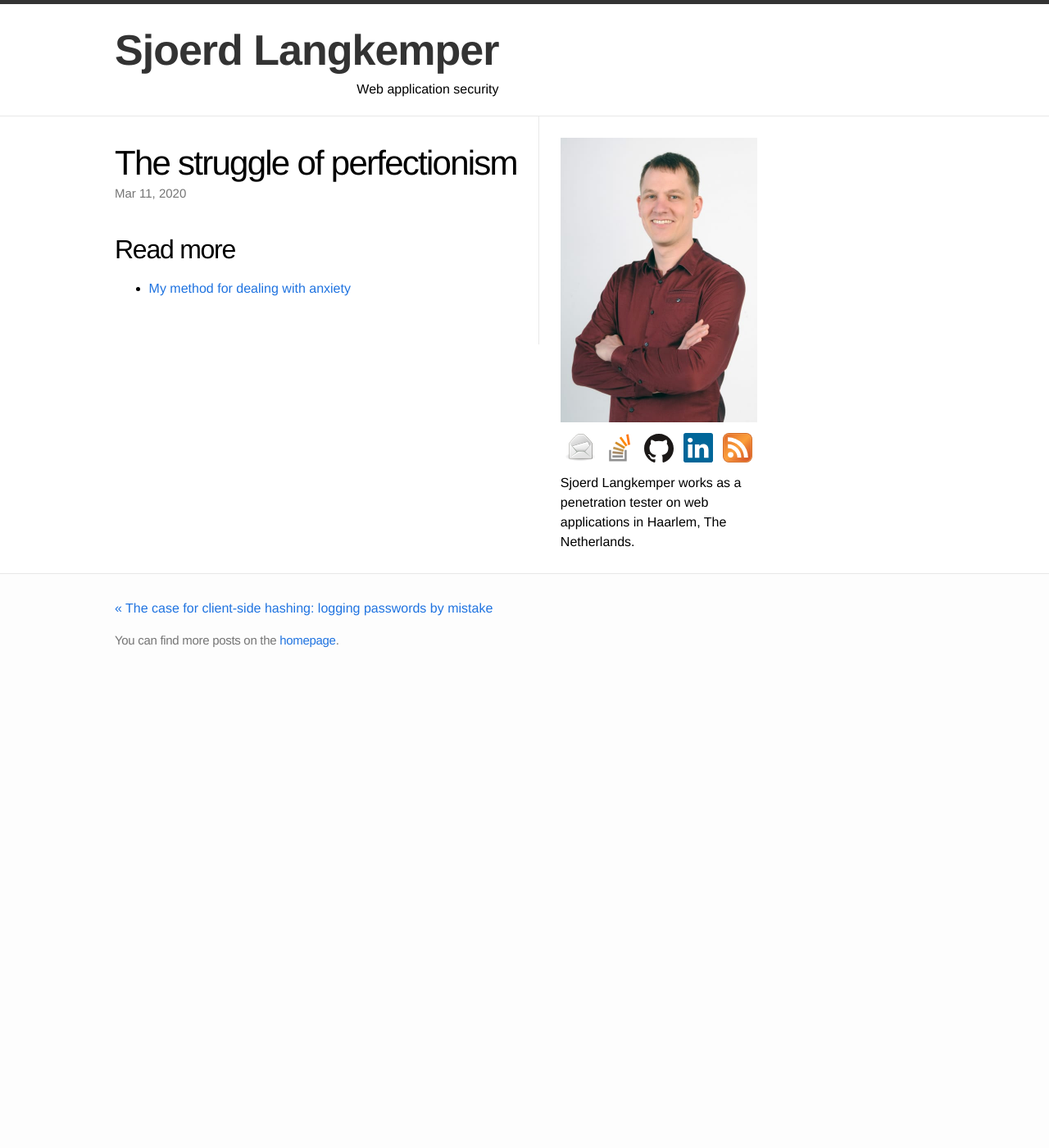
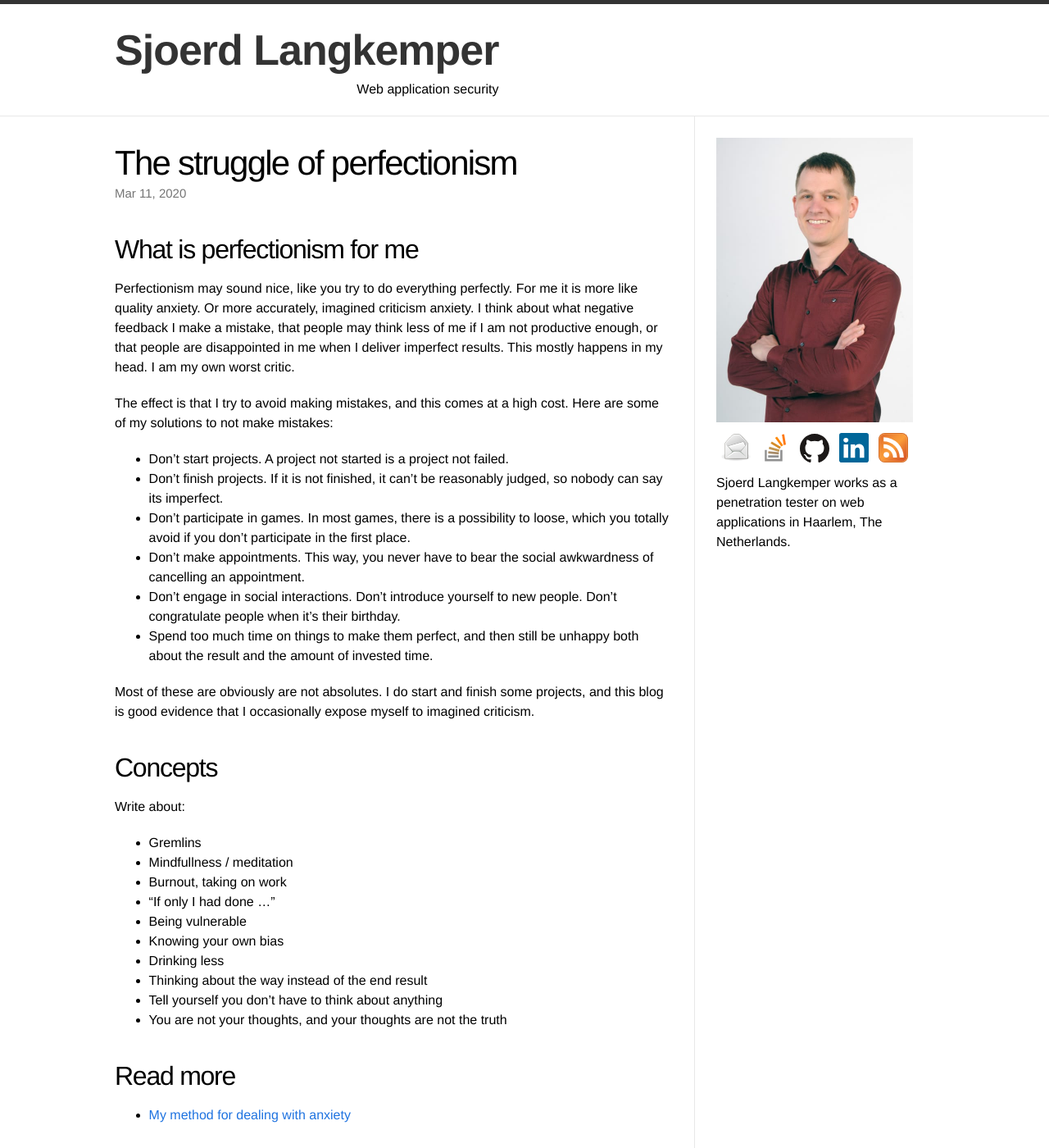
Before and after one commit to Sjord/Sjord.github.io, a Jekyll site: the page built from _posts/2020-02-17-on-perfectionism.md, in a window 1280 px wide and 1400 px high. Shown: the whole window at 82% size. Built offline with Jekyll 4.4.1, drawn with Linux system fonts in a browser that asks for light colours.

Commit message:
Start with post on perfectionism

```diff
--- a/_posts/2020-02-17-on-perfectionism.md
+++ b/_posts/2020-02-17-on-perfectionism.md
@@ -1,9 +1,45 @@
 ---
 layout: post
 title: "The struggle of perfectionism"
-thumbnail: todo-480.jpg
+thumbnail: nightmare-480.jpg
 date: 2020-03-11
 ---
+
+
+<!-- photo source: https://pixabay.com/photos/fantasy-spirit-nightmare-dream-2847724/ -->
+
+## What is perfectionism for me
+
+Perfectionism may sound nice, like you try to do everything perfectly. For me it is more like quality anxiety. Or more accurately, imagined criticism anxiety. I think about what negative feedback I make a mistake, that people may think less of me if I am not productive enough, or that people are disappointed in me when I deliver imperfect results. This mostly happens in my head. I am my own worst critic.
+
+The effect is that I try to avoid making mistakes, and this comes at a high cost. Here are some of my solutions to not make mistakes:
+
+* Don't start projects. A project not started is a project not failed.
+* Don't finish projects. If it is not finished, it can't be reasonably judged, so nobody can say its imperfect.
+* Don't participate in games. In most games, there is a possibility to loose, which you totally avoid if you don't participate in the first place.
+* Don't make appointments. This way, you never have to bear the social awkwardness of cancelling an appointment.
+* Don't engage in social interactions. Don't introduce yourself to new people. Don't congratulate people when it's their birthday.
+* Spend too much time on things to make them perfect, and then still be unhappy both about the result and the amount of invested time.
+
+Most of these are obviously are not absolutes. I do start and finish some projects, and this blog is good evidence that I occasionally expose myself to imagined criticism.
+
+## Concepts
+
+Write about:
+
+* Gremlins
+* Mindfullness / meditation
+* Burnout, taking on work
+* "If only I had done ..."
+* Being vulnerable
+* Knowing your own bias
+* Drinking less
+* Thinking about the way instead of the end result
+* Tell yourself you don't have to think about anything
+* You are not your thoughts, and your thoughts are not the truth
+
+
+
 
 
 ## Read more
```
Also changed, not shown: images/nightmare-480.jpg (added).
